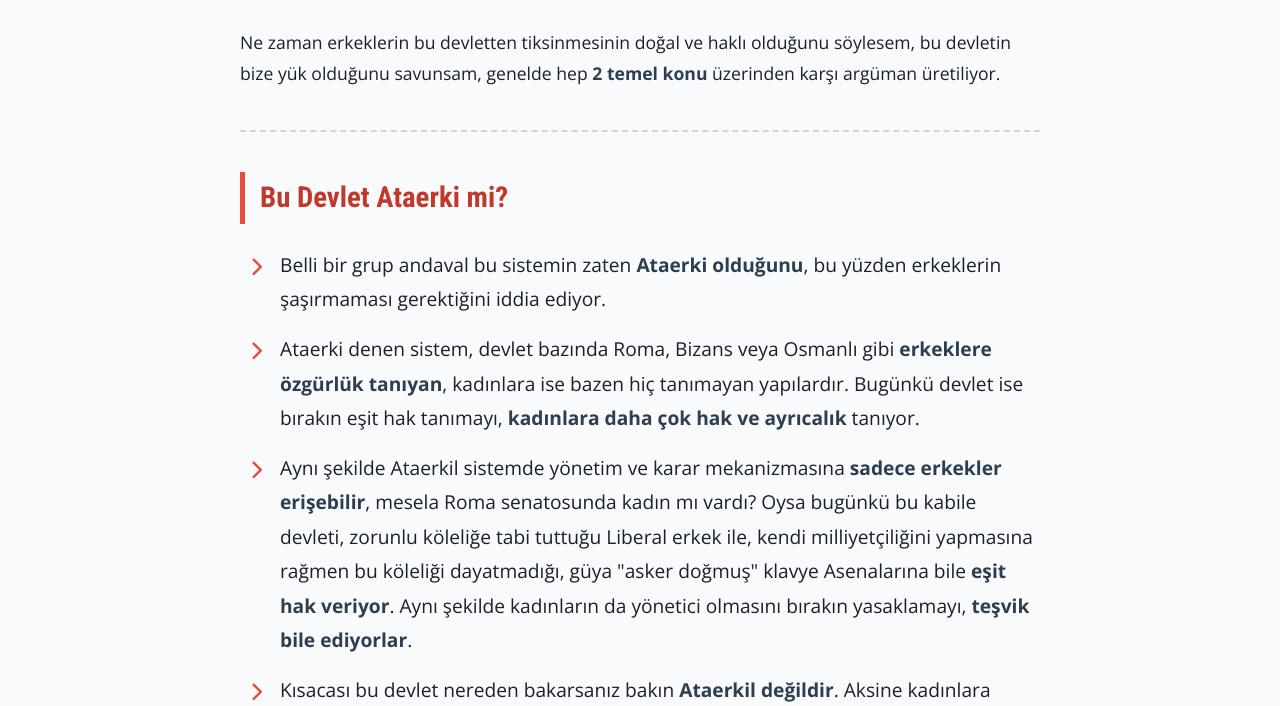
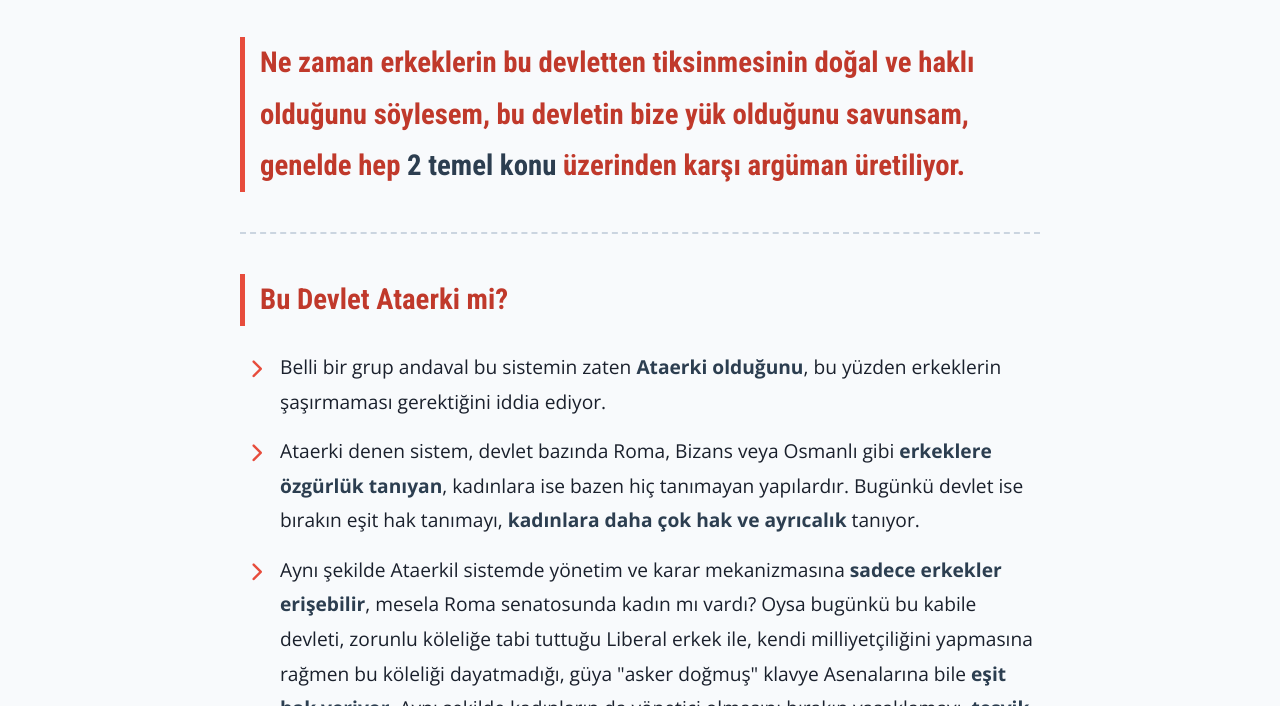
Before and after one commit to erkekbilgilendirmeprojesi/erkekbilgilendirmeprojesi, a plain HTML site: page index.html in a window 1280 px wide. Both pictures are taken after a click on the link "Temel Argümanlar". Shown: the part 220-926 px from the top of the page. Drawn offline with nearby package versions, Linux system fonts and the light colour scheme.

Commit message:
Update index.html

```diff
--- a/index.html
+++ b/index.html
@@ -522,7 +522,7 @@
             <h1>Temel Argümanlar</h1>
 
             <section>
-                <p>Ne zaman erkeklerin bu devletten tiksinmesinin doğal ve haklı olduğunu söylesem, bu devletin bize yük olduğunu savunsam, genelde hep <strong>2 temel konu</strong> üzerinden karşı argüman üretiliyor.</p>
+                <h2>Ne zaman erkeklerin bu devletten tiksinmesinin doğal ve haklı olduğunu söylesem, bu devletin bize yük olduğunu savunsam, genelde hep <strong>2 temel konu</strong> üzerinden karşı argüman üretiliyor.</h2>
             </section>
 
             <div class="divider"></div>
```
